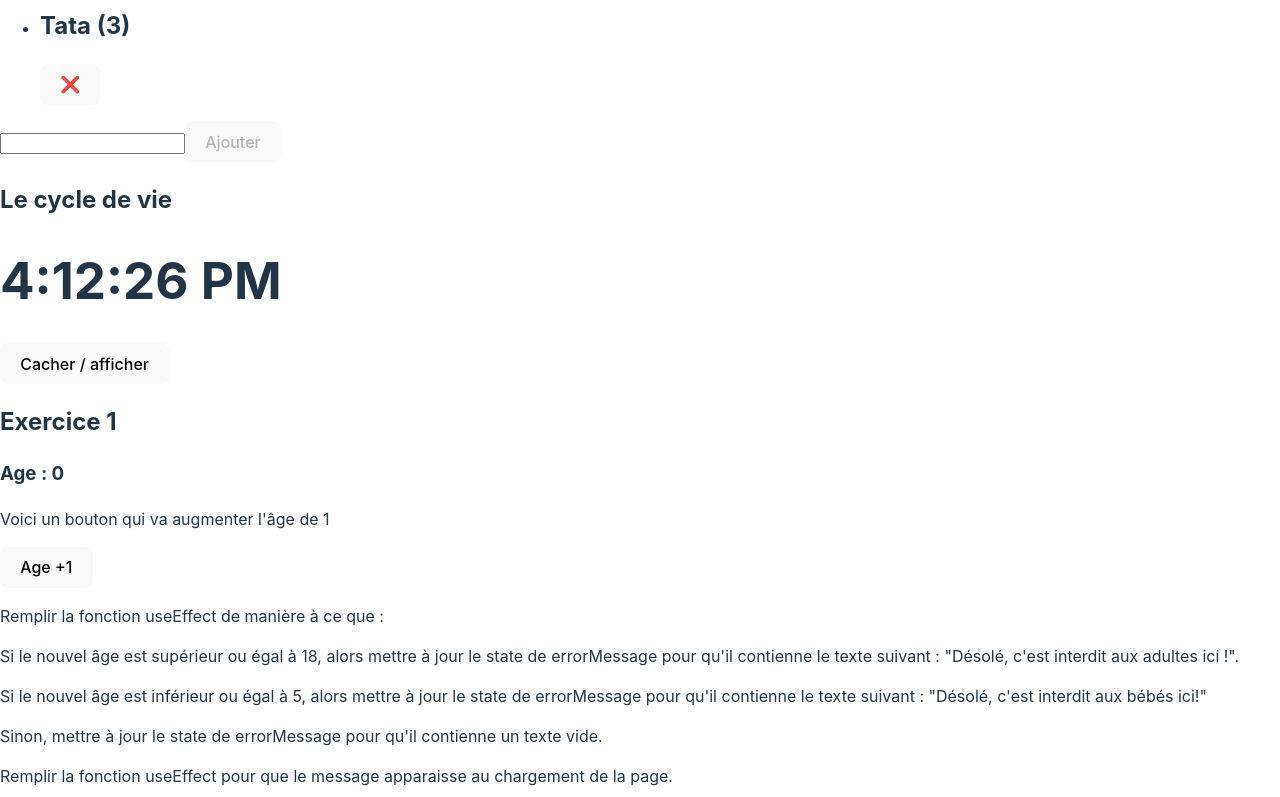
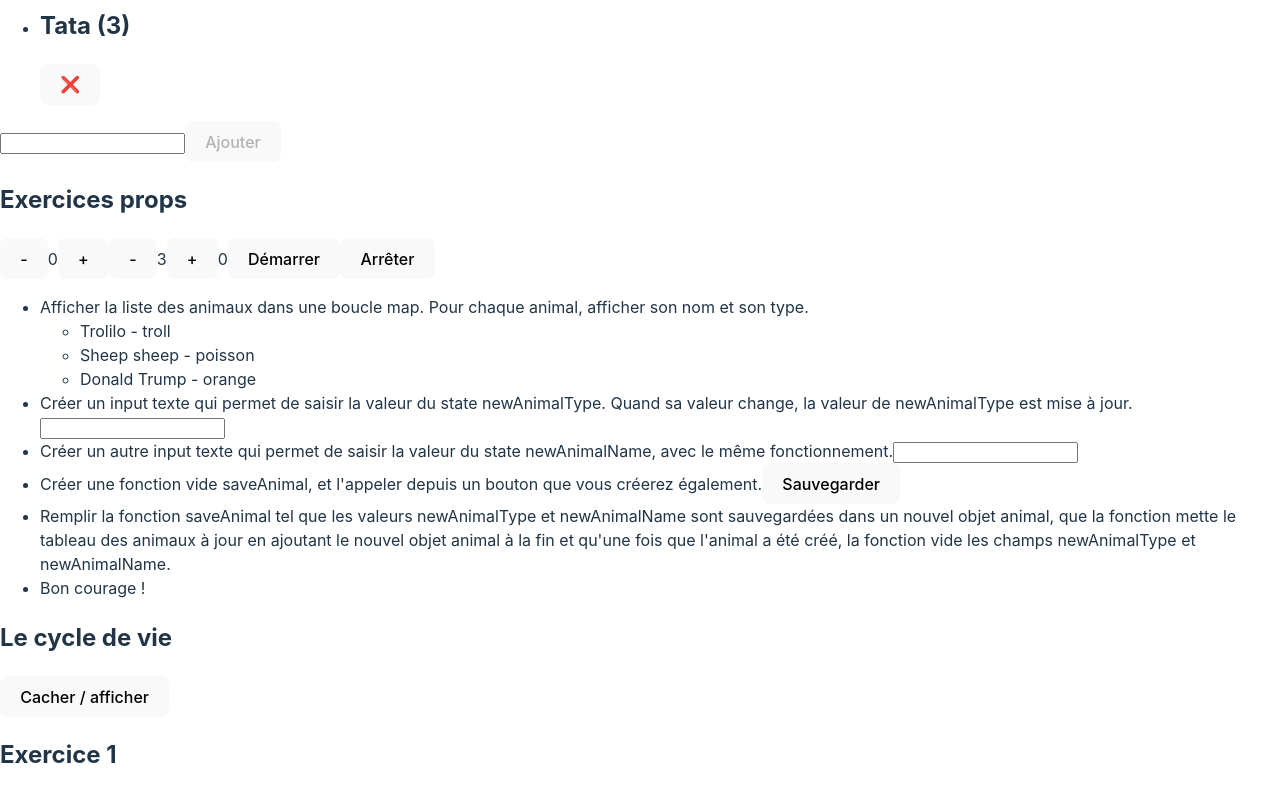
Before and after one commit to matthieumota/react-ib, a React (Vite) app in the folder 02-vite/: page / in a window 1280 px wide. Shown: the part 468-1265 px from the top of the page. Built offline with nearby package versions, Linux system fonts and the light colour scheme.

Commit message:
suite exo

```diff
--- a/02-vite/src/App.jsx
+++ b/02-vite/src/App.jsx
@@ -6,7 +6,9 @@
 import Props2 from './exercices/Props2'
 import Props3 from './exercices/Props3'
 import Props5 from './exercices/Props5'
+import CounterPlus from './exercices/CounterPlus'
 import Lifecycle2 from './exercices/Lifecycle2'
+import StateChallenge from './exercices/StateChallenge'
 
 function App() {
   const [show, setShow] = useState(true);
@@ -19,15 +21,17 @@
       <Button>Demande</Button>
       <List />
 
-      {/*<h2>Exercices props</h2>
-      <Props2 />
+      <h2>Exercices props</h2>
+      {/*<Props2 />
       <Props3 />
-      <Props5 />
+      <Props5 />*/}
       <Counter />
-      <Counter init={3} max={10} />*/}
+      <Counter init={3} max={10} />
+      <CounterPlus step={1} frequency={1000} />
+      <StateChallenge />
 
       <h2>Le cycle de vie</h2>
-      {show && <Clock />}
+      {/*show && <Clock />*/}
       <button onClick={() => setShow(!show)}>
         Cacher / afficher
       </button>
--- a/02-vite/src/exercices/Counter.jsx
+++ b/02-vite/src/exercices/Counter.jsx
@@ -3,7 +3,11 @@
 function Counter({ init = 0, max = Infinity }) {
   const [value, setValue] = useState(init);
 
-  const increment = () => setValue(value + 1);
+  const increment = () => {
+    setValue((value) => value + 1); // Asynchrone...
+    setValue((value) => value + 1);
+    setValue((value) => value + 1);
+  };
   const decrement = () => setValue(value - 1);
 
   return (
--- /dev/null
+++ b/02-vite/src/exercices/CounterPlus.jsx
@@ -0,0 +1,43 @@
+import { useEffect, useRef, useState } from 'react';
+
+function CounterPlus({ step, frequency }) {
+  const [running, setRunning] = useState(false);
+  const [value, setValue] = useState(0);
+
+  // Soluce useeffect et cycle de vie
+  useEffect(() => {
+    console.log('APRES');
+
+    if (! running) return () => console.log('AVANT');
+
+    const time = setInterval(() => {
+      setValue((value) => value + step);
+    }, frequency);
+
+    return () => {
+      console.log('AVANT');
+      clearInterval(time);
+    };
+  }, [running]);
+
+  // Soluce classique
+  /* const ref = useRef(null);
+  const run = () => {
+    ref.current = setInterval(() => {
+      setValue((v) => v + step);
+    }, frequency);
+  };
+  const stop = () => {
+    clearInterval(ref.current);
+  }; */
+
+  return (
+    <>
+      <span>{value}</span>
+      <button onClick={() => setRunning(true)}>Démarrer</button>
+      <button onClick={() => setRunning(false)}>Arrêter</button>
+    </>
+  );
+}
+
+export default CounterPlus
--- /dev/null
+++ b/02-vite/src/exercices/StateChallenge.jsx
@@ -0,0 +1,61 @@
+import React from 'react';
+
+function StateChallenge() {
+    const [animals, setAnimals] = React.useState([
+        {
+            name: 'Trolilo',
+            type: 'troll'
+        },
+        {
+            name: 'Sheep sheep',
+            type: 'poisson'
+        },
+        {
+            name: 'Donald Trump',
+            type: 'orange'
+        }
+    ]);
+    const [newAnimalType, setNewAnimalType] = React.useState('');
+    const [newAnimalName, setNewAnimalName] = React.useState('');
+
+    const saveAnimal = () => {
+        setAnimals([ ...animals, { name: newAnimalName, type: newAnimalType } ]);
+        setNewAnimalName('');
+        setNewAnimalType('');
+    }
+
+    return (
+        <div>
+            <ul>
+                <li>
+                    Afficher la liste des animaux dans une boucle map. Pour chaque animal, afficher son nom et son type.
+                    <ul>
+                        {animals.map((animal, index) =>
+                            <li key={index}>{animal.name} - {animal.type}</li>
+                        )}
+                    </ul>
+                </li>
+                <li>
+                    Créer un input texte qui permet de saisir la valeur du state newAnimalType. Quand sa valeur change, la valeur de newAnimalType est mise à jour.
+                    <input type="text" value={newAnimalType} onChange={(e) => setNewAnimalType(e.target.value)} />
+                </li>
+                <li>
+                    Créer un autre input texte qui permet de saisir la valeur du state newAnimalName, avec le même fonctionnement.
+                    <input type="text" value={newAnimalName} onChange={(e) => setNewAnimalName(e.target.value)} />
+                </li>
+                <li>
+                    Créer une fonction vide saveAnimal, et l'appeler depuis un bouton que vous créerez également.
+                    <button onClick={saveAnimal}>Sauvegarder</button>
+                </li>
+                <li>
+                    Remplir la fonction saveAnimal tel que les valeurs newAnimalType et newAnimalName sont sauvegardées dans un nouvel objet animal,
+                    que la fonction mette le tableau des animaux à jour en ajoutant le nouvel objet animal à la fin et qu'une fois que l'animal a été créé,
+                    la fonction vide les champs newAnimalType et newAnimalName.
+                </li>
+                <li>Bon courage !</li>
+            </ul>
+        </div>
+    )
+}
+
+export default StateChallenge
```
